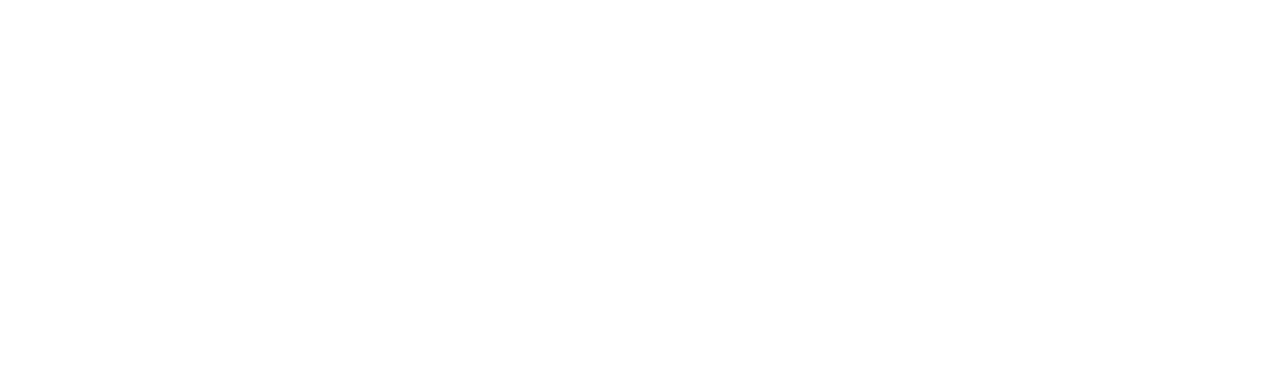
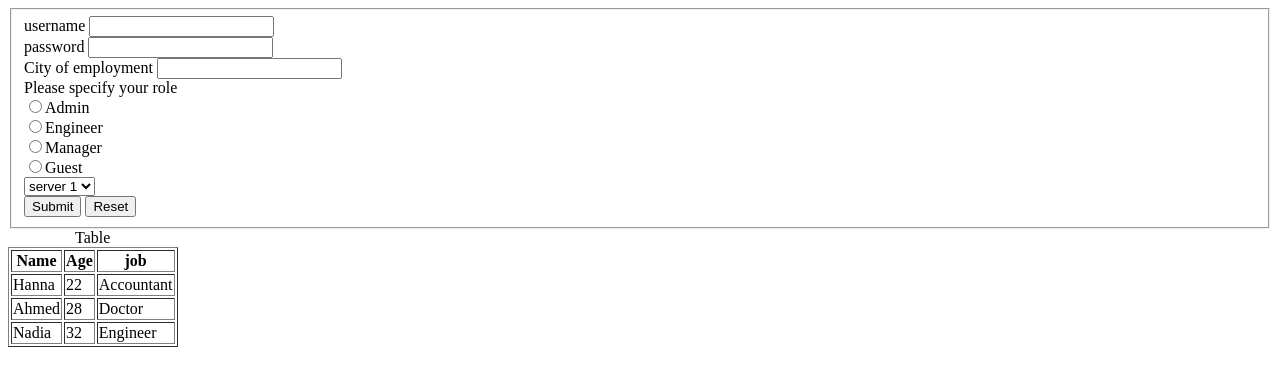
Before and after one commit to HabibaAshra94h/Enactus, a plain HTML site: page enactus form/enactusform.html in a window 1280 px wide. Drawn offline with Linux system fonts and the light colour scheme.

Commit message:
Add files via upload

```diff
--- a/enactus form/enactusform.html
+++ b/enactus form/enactusform.html
@@ -1,11 +1,62 @@
 <!DOCTYPE html>
 <html lang="en">
-<head>
-    <meta charset="UTF-8">
-    <meta name="viewport" content="width=device-width, initial-scale=1.0">
-    <title>Document</title>
-</head>
-<body>
+  <head>
+    <meta charset="UTF-8" />
+    <meta name="viewport" content="width=device-width, initial-scale=1.0" />
+    <title>Form</title>
+  </head>
+  <body>
+    <form
+      action="https://www.facebook.com/EnactusAssuit10?mibextid=ZbWKwL"
+      method="get"
+    >
+      <fieldset>
+        <label>username</label>
+        <input type="text" /> <br />
+        <label>password</label>
+        <input type="password" /><br />
+        <label>City of employment</label>
+        <input type="text" /><br />
+        <label>Please specify your role</label><br />
+        <input type="radio" name="role" />Admin<br />
+        <input type="radio" name="role" />Engineer<br />
+        <input type="radio" name="role" />Manager<br />
+        <input type="radio" name="role" />Guest<br />
+        <select>
+          <option>server 1</option>
+          <option>server 2</option>
+          <option>server 3</option></select
+        ><br />
 
-</body>
+        <input type="submit" name="login" />
+        <input type="reset" name="reset" />
+      </fieldset>
+    </form>
+
+    <table border="1">
+      <caption>
+        Table
+      </caption>
+      <tr>
+        <th>Name</th>
+        <th>Age</th>
+        <th>job</th>
+      </tr>
+      <tr>
+        <td>Hanna</td>
+        <td>22</td>
+        <td>Accountant</td>
+      </tr>
+      <tr>
+        <td>Ahmed</td>
+        <td>28</td>
+        <td>Doctor</td>
+      </tr>
+      <tr>
+        <td>Nadia</td>
+        <td>32</td>
+        <td>Engineer</td>
+      </tr>
+    </table>
+  </body>
 </html>
```
Also changed, not shown: enactus/index.html (added, +39 -0 lines), enactus/WhatsApp Image 2023-09-18 at 12.52.25 PM (1).jpeg (added).
